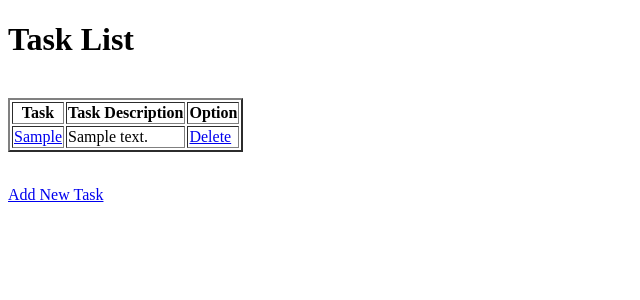
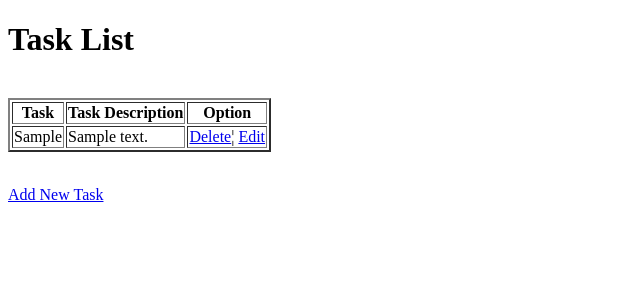
Before and after one commit to seun-beta/ToDo-List, a Django app: page / in a window 1280 px wide. Shown: the top 300 px of the page, without its empty margins (0-640 px from the left). Run offline with Django 3.2, Linux system fonts and the light colour scheme; tables that the repository leaves empty hold one stand-in row (values such as "Sample post").

Commit message:
added edit link

```diff
--- a/Django/todo/templates/todo/home.html
+++ b/Django/todo/templates/todo/home.html
@@ -17,9 +17,11 @@
             </tr>
         {% for task in task_list %}
             <tr>
-                <td><a href="{% url 'todo:edit' task.id %}"> {{ task.task }} </a> </td>
+                <td>{{ task.task }}</td>
                 <td>{{ task.description }}</td>
-                <td><a href="{% url 'todo:delete' task.id %}">Delete</a></td>
+                <td><a href="{% url 'todo:delete' task.id %}">Delete</a>¦
+                    <a href="{% url 'todo:edit' task.id %}">Edit</a></td>
+
             </tr>
             <br>
         {% endfor %}
```
